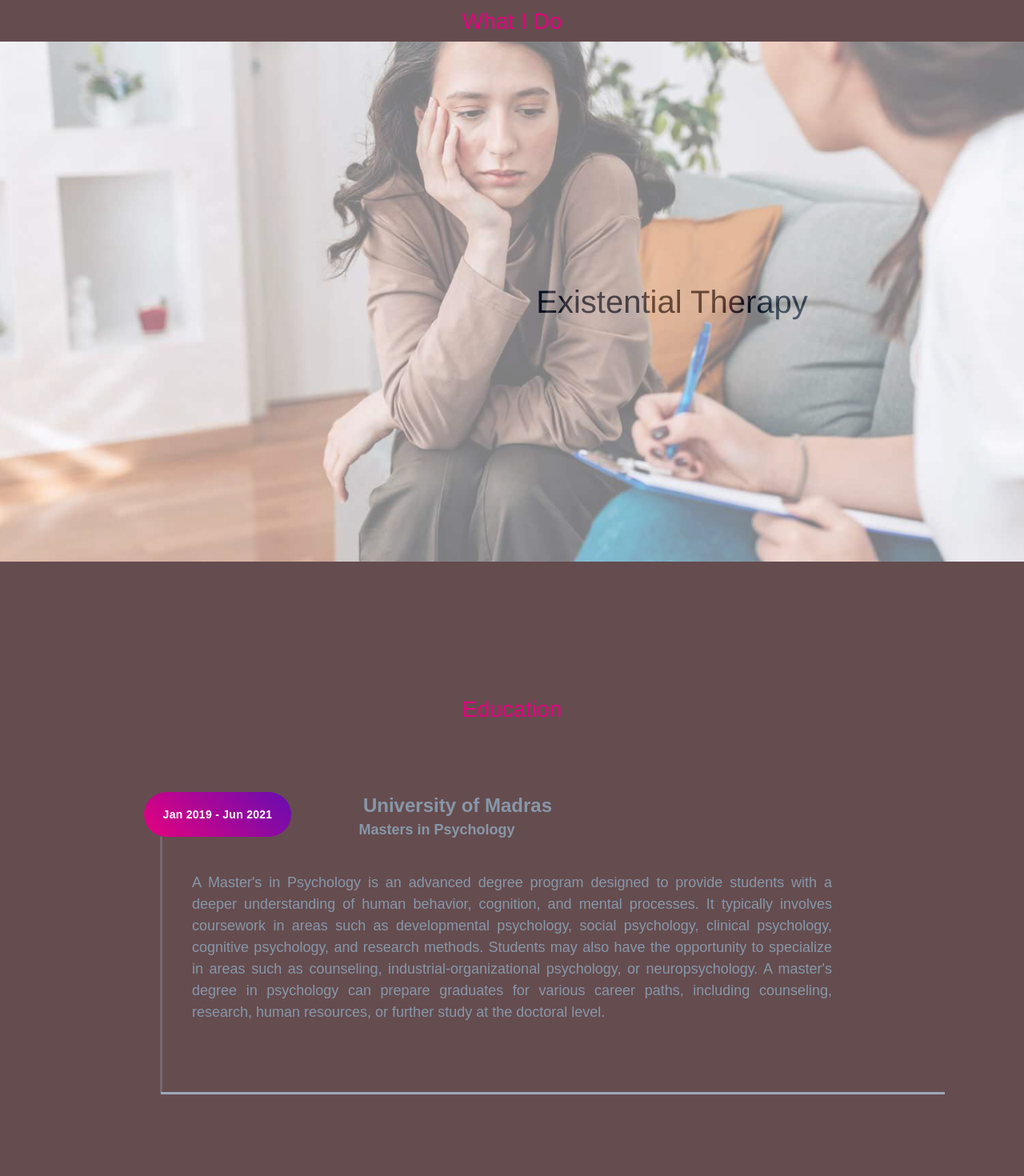
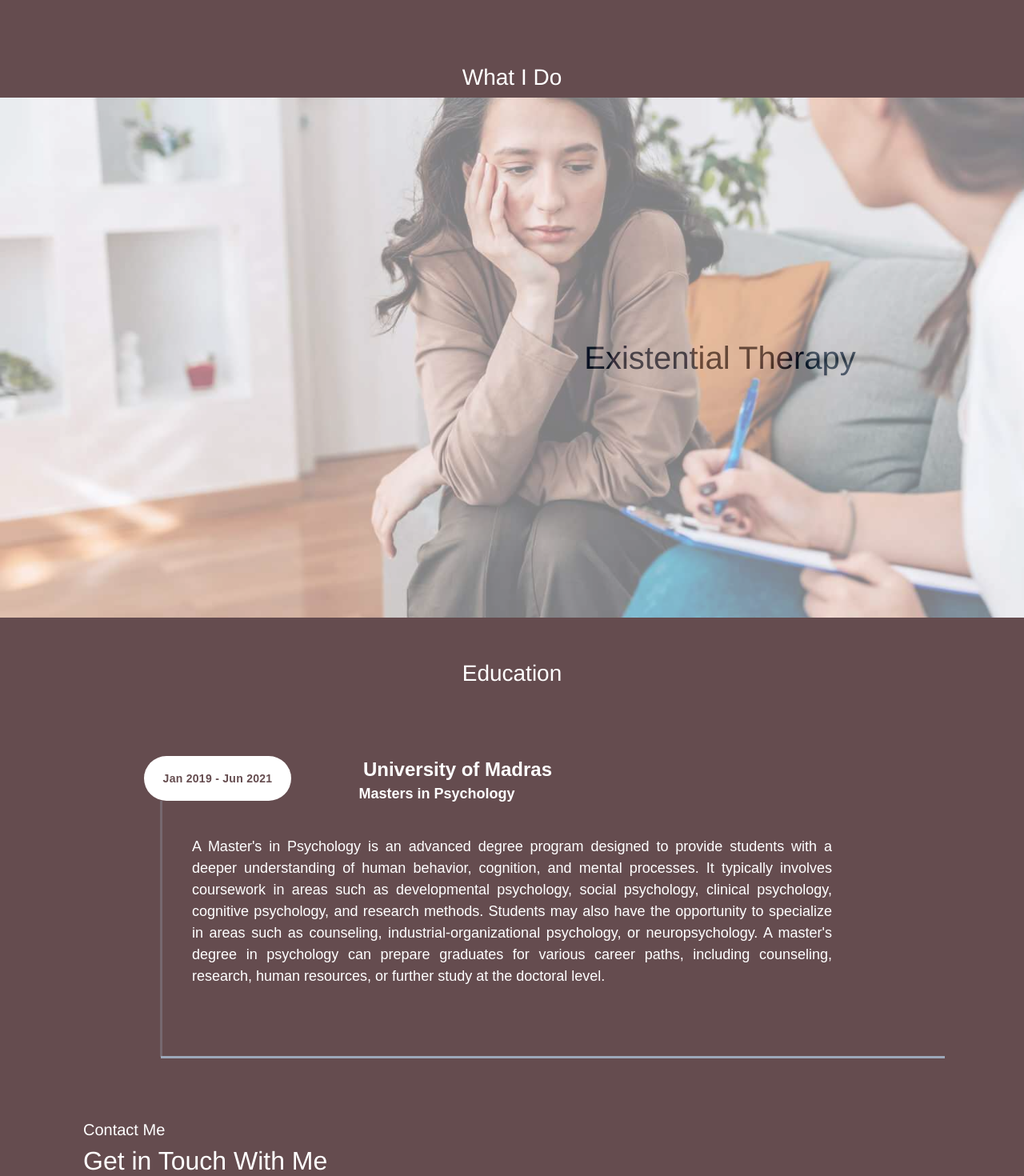
Before and after one commit to hariharan005/hetal, a React (Create React App) app in the folder hetal-portfolio/: page / in a window 1280 px wide. Shown: the part 2300-3770 px from the top of the page at 80% size. Built offline with nearby package versions, Linux system fonts and the light colour scheme.

Commit message:
ui updated

```diff
--- a/hetal-portfolio/src/components/contact.js
+++ b/hetal-portfolio/src/components/contact.js
@@ -6,7 +6,7 @@ import Contactpic from "../assets/contact.jpg";
 import emailjs from "@emailjs/browser";
 import { ToastContainer, toast } from "react-toastify";
 import "react-toastify/dist/ReactToastify.css";
-import { FaPhone, FaEnvelope } from "react-icons/fa";
+import { FaPhone, FaEnvelope, FaWhatsapp } from "react-icons/fa";
 
 export default function Contact() {
   useEffect(() => {
@@ -166,7 +166,19 @@ export default function Contact() {
               <label>+91&nbsp;9677723567</label>
             </div>
             <div className="faicon">
-
+              <FaWhatsapp></FaWhatsapp>
+              <a
+                data-action="open"
+                data-phone="919677723567"
+                data-message=""
+                role="button"
+                tabindex="0"
+                target="_blank"
+                rel="noreferrer"
+                href="https://web.whatsapp.com/send?phone=919677723567&amp;text="
+              >
+                Chat&nbsp;via&nbsp;whatsapp
+              </a>
             </div>
             <div className="faicon">
               <FaEnvelope></FaEnvelope>
--- a/hetal-portfolio/src/components/footer.js
+++ b/hetal-portfolio/src/components/footer.js
@@ -20,6 +20,8 @@ export default function About() {
             url="https://www.instagram.com/@crypto_grapper_/"
             network="instagram"
             target="_blank"
+            fgColor="white"
+            bgColor="#654c4f"
           ></SocialIcon>
 
           <SocialIcon
@@ -27,6 +29,8 @@ export default function About() {
             url="https://mail.google.com"
             network="email"
             target="_blank"
+            fgColor="white"
+            bgColor="#654c4f"
           ></SocialIcon>
         </div>
         <div className="horizontal"></div>
--- a/hetal-portfolio/src/css/about.css
+++ b/hetal-portfolio/src/css/about.css
@@ -82,7 +82,7 @@
   color: black;
 }
 article p {
-  color: black;
+  color: white;
   font-size: 22px;
   text-align: justify;
 
--- a/hetal-portfolio/src/css/blogs.css
+++ b/hetal-portfolio/src/css/blogs.css
@@ -6,10 +6,10 @@
   /* background-color: green; */
 }
 .blogs h3{
-    color: #E6017F;
+    color: white;
 }
 .blogs h1{
-    color: #08203A;
+    color: black;
 }
 .column {
   flex: 33.33%;
@@ -18,8 +18,8 @@
   border-radius: 10px;
   padding: 10px;
   margin: 20px;
-  background: linear-gradient(132.22deg, #e2ecf7 15.54%, #ffffff 97.17%);
-  filter: drop-shadow(10px 10px 60px #9ca8ba);
+  background: linear-gradient(132.22deg, #654c4f 15.54%, rgba(0, 0, 0, 0.296) 97.17%);
+  /* filter: drop-shadow(10px 10px 60px #9ca8ba); */
   text-align: center;
   transition: all 0.5s ease;
 }
--- a/hetal-portfolio/src/css/contact.css
+++ b/hetal-portfolio/src/css/contact.css
@@ -1,6 +1,6 @@
 .contact {
   position: relative;
-  top: 100px;
+  top: 150px;
   height: 800px;
   width: 1400px;
   /* background-color: red; */
@@ -14,15 +14,15 @@
   right: 15rem;
 }
 .conlabel h5 {
-  color: #e6017f;
+  color: white;
 }
 .conlabel h2 {
-  color: #08203a;
+  color: white;
 }
 .formdiv {
   position: relative;
   background: linear-gradient(132.22deg, #e2ecf7 15.54%, #ffffff 97.17%);
-  filter: drop-shadow(10px 10px 60px #9ca8ba);
+  /* filter: drop-shadow(10px 10px 60px #9ca8ba); */
   height: 500px;
   width: 450px;
   border-radius: 20px;
@@ -31,7 +31,7 @@
 .contactdiv {
   position: relative;
   background: linear-gradient(132.22deg, #e2ecf7 15.54%, #ffffff 97.17%);
-  filter: drop-shadow(10px 10px 60px #9ca8ba);
+  /* filter: drop-shadow(10px 10px 60px #9ca8ba); */
   height: 500px;
   width: 450px;
   border-radius: 20px;
@@ -82,6 +82,16 @@
   text-align: justify;
   left: 100px;
   top: -40px;
+}
+.contactdiv .contactme .faicon a{
+  font-size: 18px;
+  position: relative;
+  justify-content: right;
+  text-align: justify;
+  left: 100px;
+  top: -40px;
+  color: #08203a;
+  text-decoration: none;
 }
 
 .form-group{
--- a/hetal-portfolio/src/css/education.css
+++ b/hetal-portfolio/src/css/education.css
@@ -1,22 +1,18 @@
 .education {
   position: relative;
-  top: 90px;
-  height: 750px;
+  top: 145px;
+  height: 600px;
   width: 1400px;
   /* background-color: green; */
 }
 .education h3 {
   position: relative;
   top: 50px;
-  color: #e6017f;
+  color: white;
 }
 .education div .year {
   position: relative;
-  background: linear-gradient(
-    45deg,
-    rgba(230, 1, 127, 1) 0%,
-    rgba(103, 13, 176, 1) 100%
-  );
+  background-color: white;
   display: flex;
   flex-direction: row;
   justify-content: center;
@@ -29,7 +25,7 @@
   font-size: 14px;
   line-height: 36px;
   letter-spacing: 0.02em;
-  color: #ffffff;
+  color: #654c4f;
   right: 20rem;
   bottom: 22rem;
 }
@@ -40,7 +36,7 @@
   font-size: 24px;
   font-style: normal;
   font-weight: 600;
-  color: #8797a8;
+  color: white;
   width: 350px;
   height: 36px;
   left: 457px;
@@ -53,7 +49,7 @@
   font-size: 18px;
   font-style: normal;
   font-weight: 600;
-  color: #8797a8;
+  color: white;
   width: 350px;
   height: 30px;
   left: 431px;
@@ -62,7 +58,7 @@
 
 .eduscope{
   position: relative;
-  color: #8797a8;
+  color: white;
   /* background-color: red; */
   font-size: 18px;
   text-align: justify;
--- a/hetal-portfolio/src/css/footer.css
+++ b/hetal-portfolio/src/css/footer.css
@@ -2,7 +2,7 @@
   position: relative;
   top: 500px;
   width: 100%;
-  height: 600px;
+  height:600px;
   background: white;
 }
 
@@ -28,7 +28,7 @@
   top: 30px;
 }
 .socialicon h3 {
-  color: #e6017f;
+  color: black;
 }
 .socialicon .icon {
   padding: 10px;
--- a/hetal-portfolio/src/css/home.css
+++ b/hetal-portfolio/src/css/home.css
@@ -147,8 +147,8 @@
   white-space: nowrap;
   overflow: hidden;
   box-sizing: border-box;
-  box-shadow: 0 1px 6px #8797a8;
-  color: #e6017f;
+  box-shadow: 0 1px 6px white;
+  color: white;
 }
 .booklabel p{
   display: table-row;
@@ -170,14 +170,14 @@
   padding: 15px 15px 10px 15px;
   margin: 0;
   color: black;
-  background: linear-gradient(90deg, #e2ecf7 50%, #ffffff 100%);
+  background: linear-gradient(90deg, #ffffff 50%, #ffffff 100%);
   border: 2px solid grey;
   border-radius: 10px;
   transition: all 0.5s ease;
 }
 .bookschedule a:hover{
-  color: #e2ecf7;
-  background: linear-gradient(to right, #e6017f 0%, #670db0 100%);
+  color: white;
+  background: transparent;
 }
 
 @media only screen and (max-width: 768px) {
--- a/hetal-portfolio/src/css/testimonials.css
+++ b/hetal-portfolio/src/css/testimonials.css
@@ -7,13 +7,13 @@
   font-size: 14px;
 }
 .testimonials h3{
-    color: #E6017F;
+    color: white;
 }
 .testimonials h1{
-    color: #08203A;
+    color: black;
 }
 .testimonials p{
-    color: #08203A;
+    color: white;
 }
 .container-column {
   display: grid;
@@ -22,8 +22,8 @@
   margin: 20px;
 }
 .containers {
-  background: linear-gradient(132.22deg, #e2ecf7 15.54%, #ffffff 97.17%);
-  filter: drop-shadow(10px 10px 60px #9ca8ba);
+  background: linear-gradient(132.22deg, #654c4f 15.54%, rgba(0, 0, 0, 0.296) 97.17%);
+  /* filter: drop-shadow(10px 10px 60px #9ca8ba); */
   padding: auto;
   height: 250px;
   box-sizing: border-box;
@@ -48,8 +48,8 @@
   text-align: justify;
 }
 .containers h5{
-    color: #08203A;
+    color: black;
 }
 .containers h6{
-    color: #E6017F;
+    color: white;
 }
--- a/hetal-portfolio/src/css/whatido.css
+++ b/hetal-portfolio/src/css/whatido.css
@@ -1,9 +1,8 @@
 .whatido {
   position: relative;
-  top: 80px;
-  height: 800px;
-  width: 1400px;
-  /* background-color: red; */
+  top: 150px;
+  height: 700px;
+  width: 100%;
 }
 
 #app {
@@ -29,7 +28,7 @@ body {
   position: relative;
   top: 0px;
   height: 650px;
-  width: 1400px;
+  width: 400px;
 }
 
 .swiper-slide {
@@ -68,6 +67,6 @@ body {
   text-align: center;
   padding: 10px;
 }
-.title h3 {
+.whatido .title h3 {
   color: white;
 }
```
